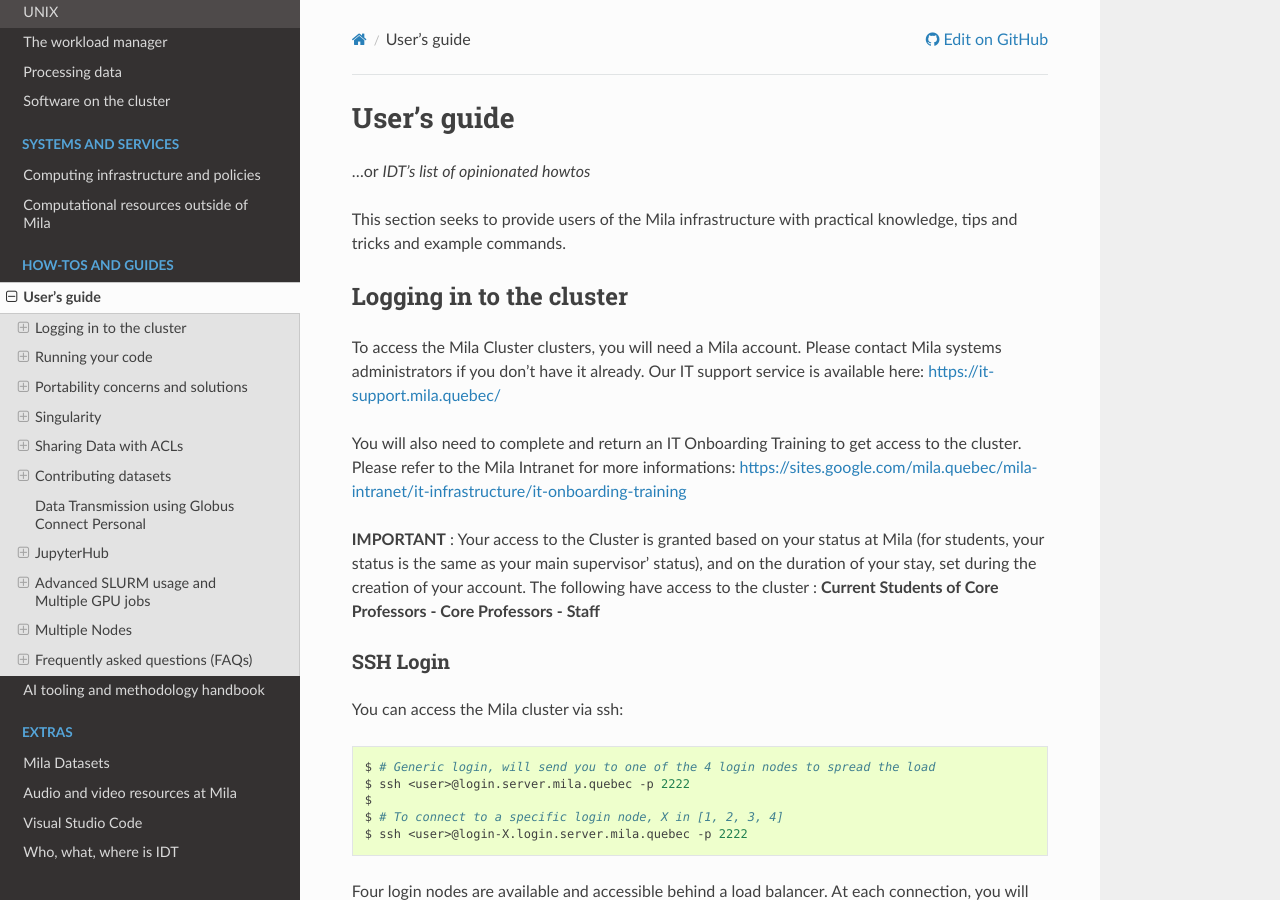
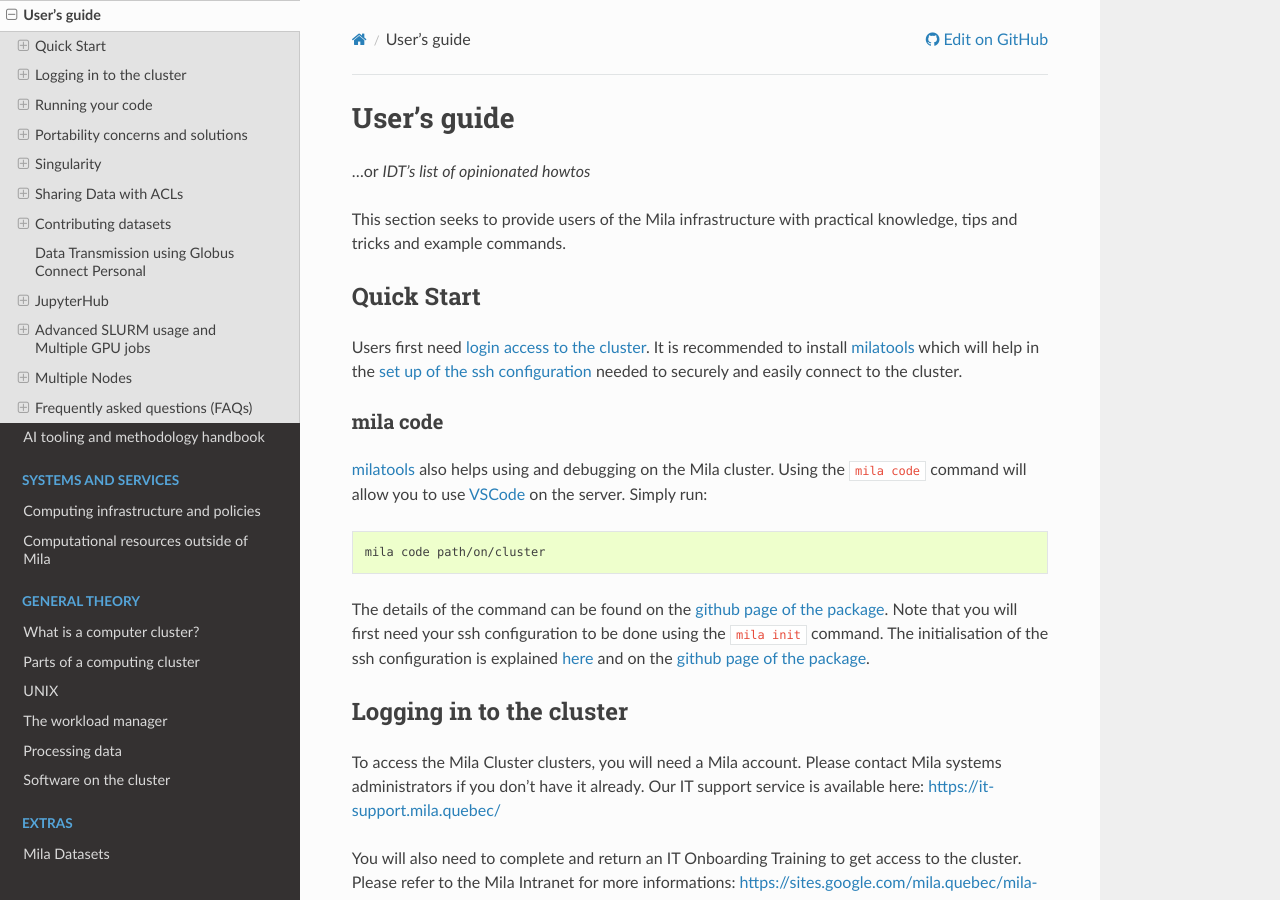
Before and after one commit to mila-iqia/mila-docs, a Sphinx documentation site: the page built from docs/Userguide.rst, in a window 1280 px wide and 900 px high. Built offline with Sphinx 7.4.7 and the Read the Docs theme 2.0.0, drawn with Linux system fonts in a browser that asks for light colours.

Commit message:
Add a very small quick start and reorganize the front page
Make User Guides and quick start first
Make `mila code` more visible to encourage its usage

```diff
--- a/docs/Userguide.rst
+++ b/docs/Userguide.rst
@@ -8,6 +8,7 @@
 This section seeks to provide users of the Mila infrastructure with practical
 knowledge, tips and tricks and example commands.
 
+.. include:: Userguide_quick_start.rst
 .. include:: Userguide_comms.rst
 .. include:: Userguide_infra_choice.rst
 .. include:: Userguide_login.rst
--- a/docs/Userguide_login.rst
+++ b/docs/Userguide_login.rst
@@ -1,3 +1,5 @@
+.. _logging_in:
+
 Logging in to the cluster
 =========================
 
@@ -63,6 +65,8 @@
         computationally expensive, when many people do it, they add up! See
         :ref:`Visual Studio Code` for specific instructions.
 
+
+.. _mila_init:
 
 mila init
 ---------
--- /dev/null
+++ b/docs/Userguide_quick_start.rst
@@ -0,0 +1,31 @@
+.. _quick_start:
+
+Quick Start
+===========
+
+Users first need :ref:`login access to the cluster <logging_in>`. It is
+recommended to install milatools_ which will help in the :ref:`set up of the
+ssh configuration <mila_init>` needed to securely and easily connect to the
+cluster.
+
+.. _mila_code:
+
+mila code
+---------
+
+milatools_ also helps using and debugging on the Mila cluster. Using the ``mila
+code`` command will allow you to use `VSCode <https://code.visualstudio.com/>`_
+on the server. Simply run:
+
+.. code-block:: bash
+
+   mila code path/on/cluster
+
+The details of the command can be found on the `github page of the package
+<https://github.com/mila-iqia/milatools#mila-code>`_. Note that you will first
+need your ssh configuration to be done using the ``mila init`` command. The
+initialisation of the ssh configuration is explained :ref:`here <mila_init>`
+and on the `github page of the package
+<https://github.com/mila-iqia/milatools#mila-init>`_.
+
+.. _milatools: https://github.com/mila-iqia/milatools
```
Also changed, not shown: docs/VSCode.rst (+2 -15 lines), docs/index.rst (+7 -6 lines).
